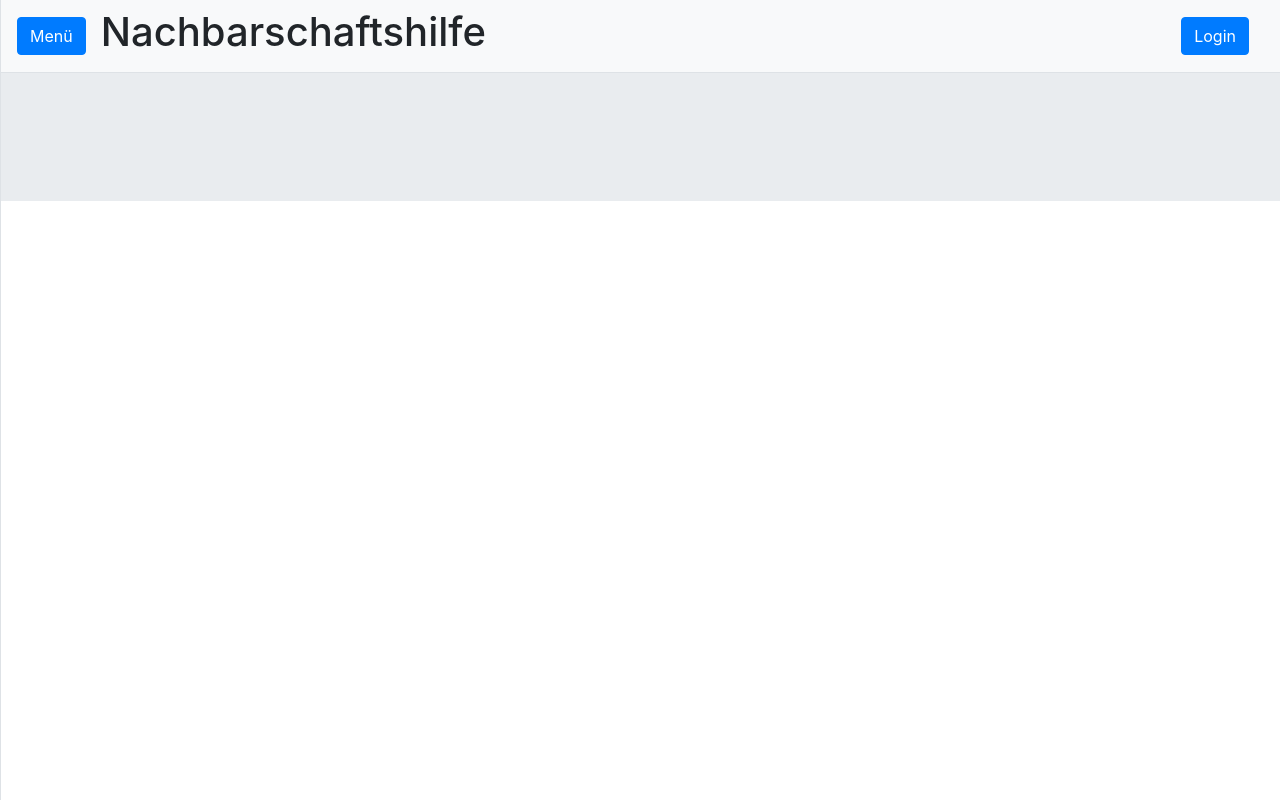
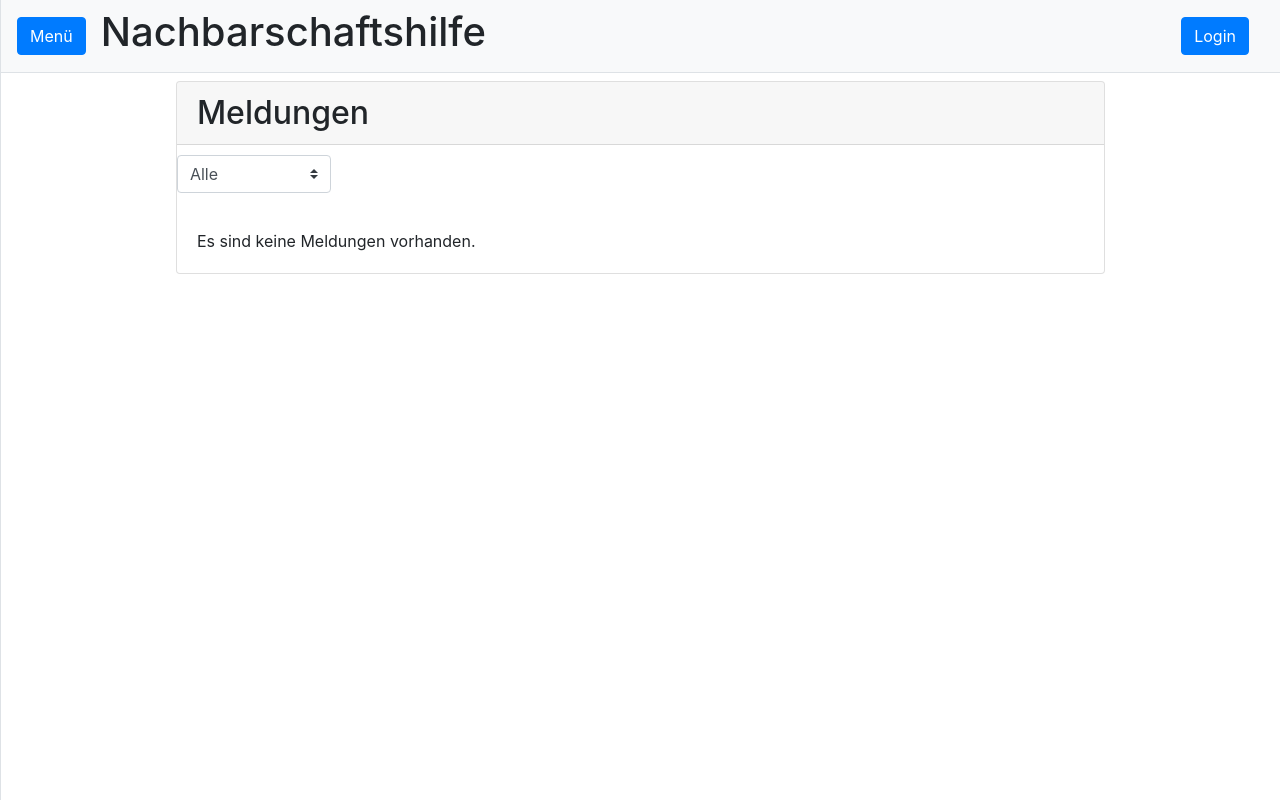
Before and after one commit to timonBusch/nachbarschaftWebApp, a Vue app in the folder nachbarschaftWebApp/: page /meldungen in a window 1280 px wide. Built offline with nearby package versions, Linux system fonts and the light colour scheme; the HTML template or start-up script is replaced by a standard one.

Commit message:
Meldungen erweitert

```diff
--- a/nachbarschaftWebApp/src/components/Meldungen.vue
+++ b/nachbarschaftWebApp/src/components/Meldungen.vue
@@ -1,13 +1,65 @@
 <template>
-    <div class="jumbotron jumbotron-fluid">
-        <div class="container-fluid ">
+    <div class="container-fluid mt-2 w-75">
+        <div class="card" @load="this.getAllMeldungen">
+            <div class="card-header">
+                <span class="card-title h2">Meldungen</span>
+
+            </div>
+            <b-form-select class="col-2 form-group form-control" style="margin-top: 10px" v-model="selected" :options="options"></b-form-select>
+            <!--
+            <select class="col-2 form-group form-control" style="margin-top: 10px">
+                <option >Alle</option>
+                <option>Anzeigen</option>
+                <option>Benutzer</option>
+            </select>
+            -->
+            <div class="card-body">
+                <div v-if="allMeldungen && allMeldungen.length">
+                    <div class="card" v-for="currentMeldung of allMeldungen" :key="currentMeldung.id">
+                        <div class="card-header">
+                            <!-- TODO: Benutzer- oder Anzeigenname -->
+
+                        </div>
+                        <div class="card-body">
+                            <!-- TODO: Grund -->
+                        </div>
+                        <div class="card-footer">
+                            <!-- TODO: Status -->
+                        </div>
+                    </div>
+                </div>
+                <div v-else>
+                    Es sind keine Meldungen vorhanden.
+                </div>
+            </div>
         </div>
     </div>
 </template>
 
 <script>
+    import {mapActions, mapGetters} from "vuex";
+
     export default {
-        name: "Meldungen"
+        name: "Meldungen",
+        data() {
+            return {
+                selected: null,
+                options: [
+                    { value: null, text: 'Alle'},
+                    { value: 'Anzeigen', text: 'Anzeigen'},
+                    { value: 'Benutezr', text: 'Benutzer'}
+                ]
+            }
+        },
+        methods: {
+            ...mapActions("meldungen",["getAllMeldungen"]),
+        },
+        computed: {
+            ...mapGetters("meldungen",["allMeldungen"]),
+        },
+        created() {
+            this.getAllMeldungen();
+        }
     }
 </script>
 
```
Also changed, not shown: nachbarschaftWebApp/src/store/modules/meldungen.js (added, +33 -0 lines).
